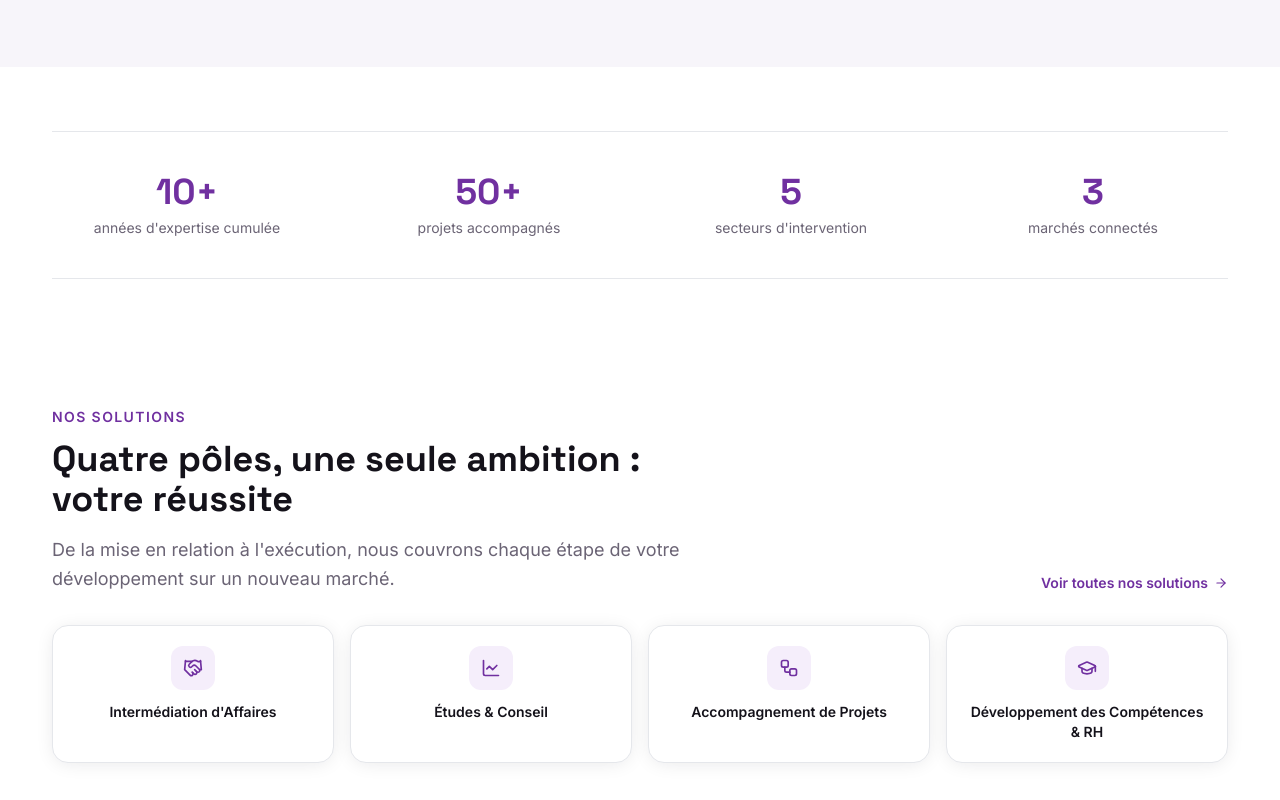
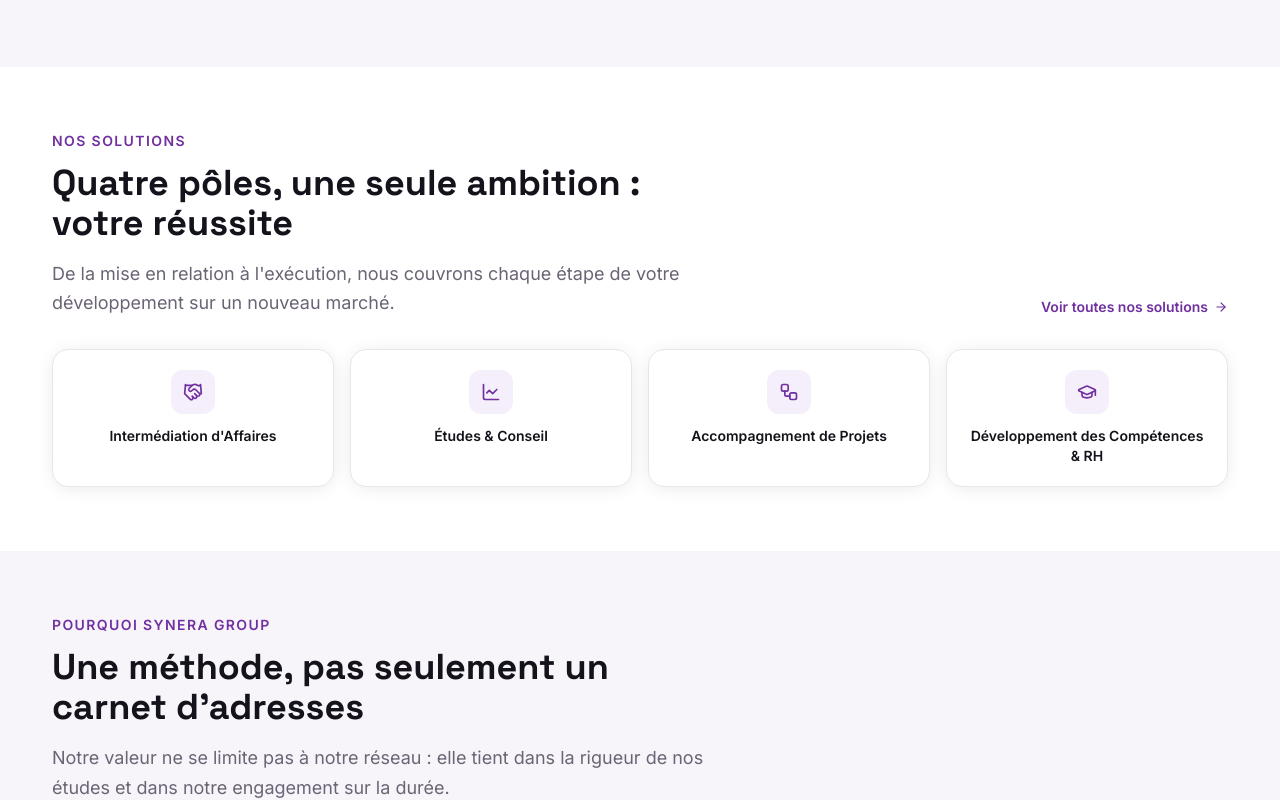
Before and after one commit to badutop/Synera, a Next.js app: page / in a window 1280 px wide. Shown: the part 760-1560 px from the top of the page. Built offline with nearby package versions, Linux system fonts and the light colour scheme.

Commit message:
Move stats band to the bottom of the homepage, just above the footer
Co-Authored-By: Claude Sonnet 5 <noreply@anthropic.com>
Claude-Session: https://claude.ai/code/session_01FBL75BGbBzUiWPEURbQCnS

```diff
--- a/src/app/page.tsx
+++ b/src/app/page.tsx
@@ -17,12 +17,12 @@ export default function HomePage() {
   return (
     <>
       <Hero />
-      <StatsBand />
       <PolesOverview />
       <ValueProp />
       <PartnersMarquee />
       <BlogPreview />
       <CtaBand />
+      <StatsBand />
     </>
   );
 }
```
